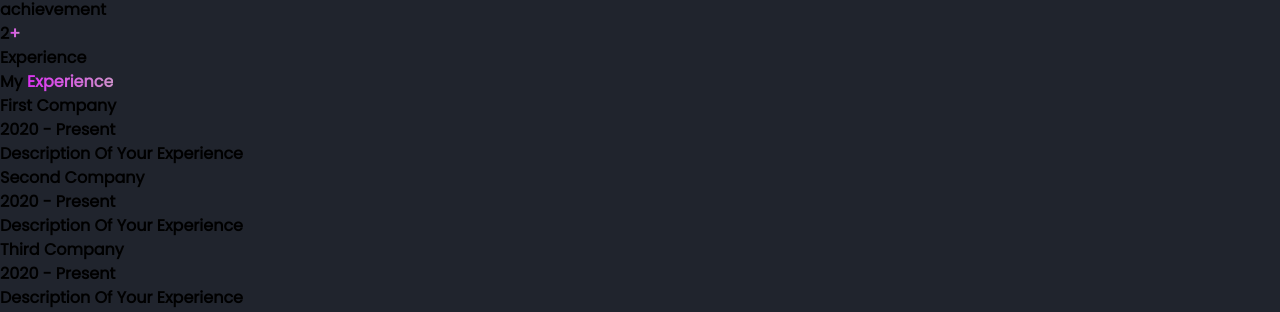
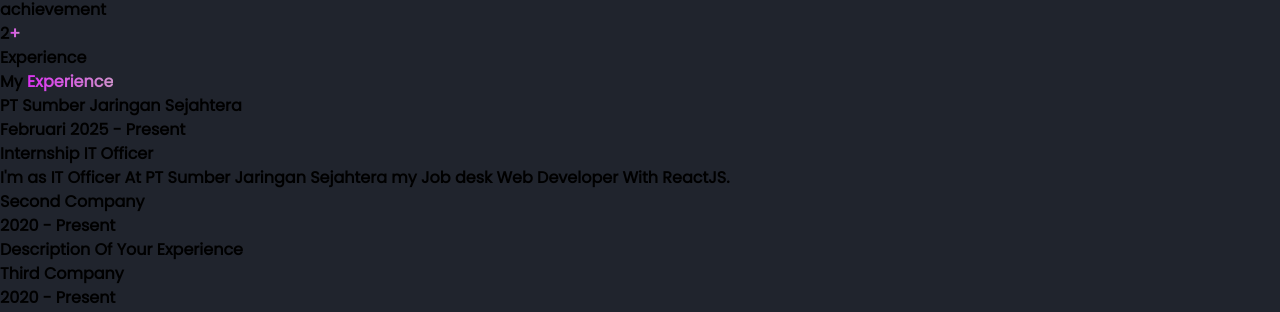
Before and after one commit to FathonyS073/portofolio-fathony, a React (Vite) app: page / in a window 1280 px wide. Shown: the part 2634-2946 px from the top of the page. Built offline with nearby package versions, Linux system fonts and the light colour scheme.

Commit message:
Progress Website  Portfolio : Progress Experience Section

```diff
--- a/src/Components/Fragments/Experience.jsx
+++ b/src/Components/Fragments/Experience.jsx
@@ -4,9 +4,11 @@ const Experience = () => {
   const listExperience = [
     {
       id: 1,
-      company: "First Company",
-      time: "2020 - Present",
-      description: "Description Of Your Experience",
+      company: "PT Sumber Jaringan Sejahtera",
+      position: "Internship IT Officer",
+      time: "Februari 2025 - Present",
+      description:
+        "I'm as IT Officer At PT Sumber Jaringan Sejahtera my Job desk Web Developer With ReactJS.",
     },
     {
       id: 2,
@@ -21,19 +23,34 @@ const Experience = () => {
       description: "Description Of Your Experience",
     },
   ];
+
   return (
-    <div className="py-10">
+    <div className="py-10 relative">
       <h2 className="mb-8 text-3xl text-white text-center">
-        My <span>Experience</span>
+        My <span className="text-purple-400">Experience</span>
       </h2>
-      {listExperience.map((item) => (
-        <div className="mb-[20px] text-white relative bg-gray-700/20 p-4 rounded-3xl max-w-[600px] mx-auto">
-          <h3>{item.company}</h3>
-          <p className="text-gray-40">{item.time}</p>
-          <p className="text-gray-40">{item.description}</p>
-        </div>
-      ))}
-      <div className="h-[50px] w-[2px] bg-slate-400 my-1 mx-auto"></div>
+
+      <div className="relative flex flex-col items-center">
+        {listExperience.map((item, index) => (
+          <div
+            key={item.id}
+            className="flex flex-col items-center text-center w-full"
+          >
+            {index !== 0 && (
+              <div className="h-[30px] w-[2px] bg-slate-400"></div>
+            )}
+
+            <div className="text-white bg-gray-700/20 p-4 rounded-3xl min-h-[180px] w-[90%] md:w-[700px] flex flex-col justify-between shadow-lg">
+              <h3 className="text-lg font-semibold">{item.company}</h3>
+              <p className="text-gray-400">{item.time}</p>
+              {item.position && (
+                <p className="text-gray-400">{item.position}</p>
+              )}
+              <p className="text-gray-400">{item.description}</p>
+            </div>
+          </div>
+        ))}
+      </div>
     </div>
   );
 };
```
